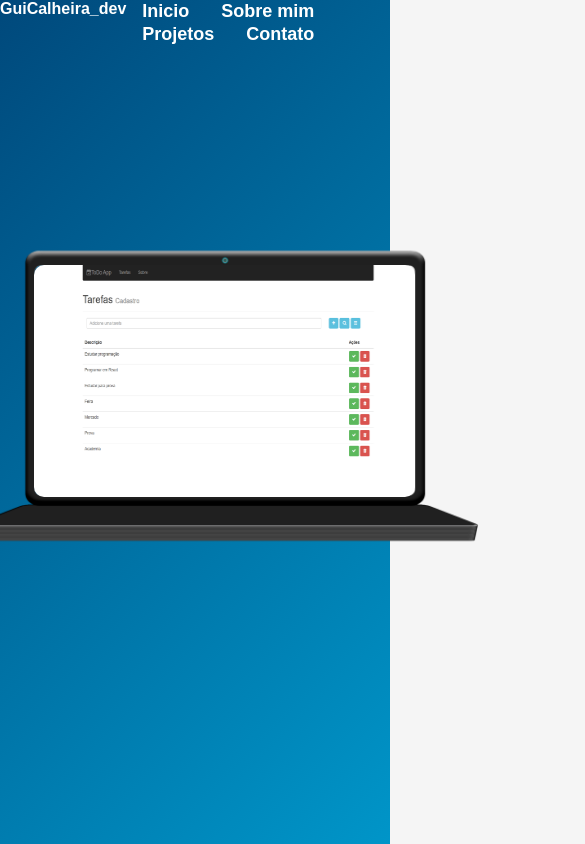
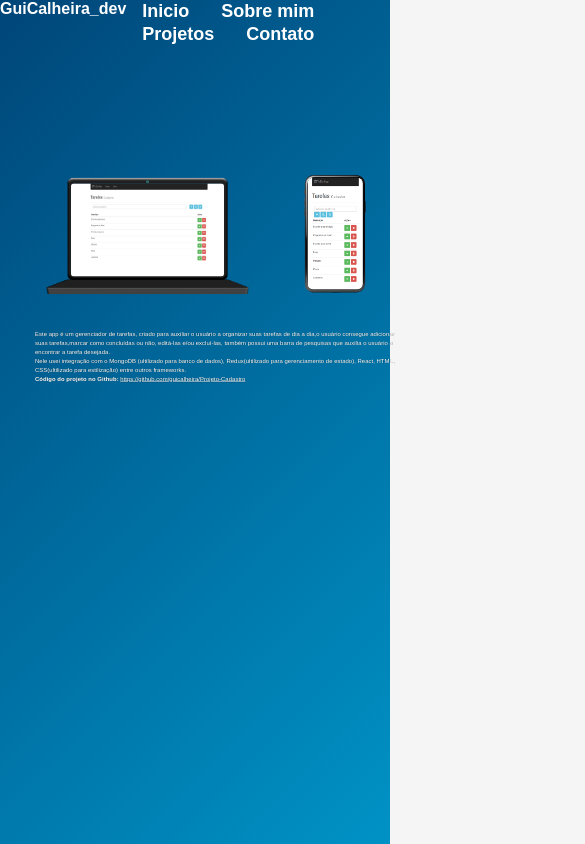
Before and after one commit to guicalheira/portfolio, a React (Create React App) app: page /projects/toDo in a window 390 px wide. Shown: the top 844 px of the page, 585 px wide, since content can reach past the window. Built offline with nearby package versions, Linux system fonts and the light colour scheme.

Commit message:
ResponsividadeFix

```diff
--- a/src/projetos/projetos.css
+++ b/src/projetos/projetos.css
@@ -68,7 +68,7 @@
   font-size: 20px;
   line-height: 1.5;
   padding: 10px;
-  max-width: 1200px;
+  width: 1200px;
 
 }
 .project-text a {
@@ -81,68 +81,38 @@
   .project-text a:hover {
     color: #00aaff;
   }
-  @media(max-width: 1135px){
-   .img-container{
-    display: flex;
-   flex-direction: row;
-   flex-wrap: wrap;
-   max-height:800px ;
-  margin-top: -100px;
-   }
-   .project-text{
-    margin-top: 400px;
-    text-shadow: 1px 1px 2px rgba(0, 0, 0, 0.5);
-    font-size: 20px;
-    line-height: 1.5;
-    padding: 10px;
-    max-width: 1200px;
-   }
-   .cellphone{
-    margin-right: 240px;
-   }
+  @media(max-width: 1200px){
+  .flex-container{
+    transform: scale(75%);
+  }
+}
+@media(max-width: 900px){
+  .flex-container{
+    margin-top: -200px;
+    margin-left: 30px;
+    transform: scale(60%);
+  }
+}
+@media(max-width: 690px){
+  .flex-container{
+    margin-left: 30px;
+    transform: scale(50%);
+  }
+}
+@media(max-width: 570px){
+  .flex-container{
+    margin-top: -300px;
+    margin-left: 40px;
+    transform: scale(40%);
+  }
+
 
 }
-@media(max-width: 700px){
- .desktop{
-  width: 600px;
-  height: 600px;
-  margin-top: 100px;
- }
- .img-desktop{
-  width: 381px;
-  height: 232px;
-  position: relative;
-  top: 169px;
-  left: 109px;
-  border-radius: 10px;
-  transform-origin: top left;
-  transform: scale(1);
- }
+@media(max-width: 440px){
+  .flex-container{
+    margin-top: -300px;
+    margin-left: 40px;
+    transform: scale(30%);
+  }
 
 }
-@media(max-width: 500px){
-.img-container{
-  margin-left: 100px;
-}
-}
-@media(max-width: 400px){
-  .img-container{
-    margin-left: 150px;
-  }
-  }
-  @media(max-width: 350px){
-    .img-container{
-      margin-left: 200px;
-    }
-    .project-text{
-      margin-left: 100px;
-    }
-    }
-    @media(max-width: 300px){
-      .img-container{
-        margin-left: 250px;
-      }
-      .project-text{
-        margin-left: 100px;
-      }
-      }
--- a/src/style/aboutMe.css
+++ b/src/style/aboutMe.css
@@ -1,7 +1,7 @@
 .aboutMe-container {
     display: flex;
     flex-direction: column;
-    flex-wrap: wrap;
+    flex-wrap: nowrap;
     align-items: center;
     position: absolute;
     top: 150px;
@@ -20,7 +20,7 @@
   .experiencia-text {
     font-size: 18px;
     line-height: 1.5;
-    max-width: 700px;
+    width: 700px;
     text-shadow: 1px 1px 2px rgba(0, 0, 0, 0.5);
 
   }
@@ -35,3 +35,59 @@
   .curriculo:hover{
     color: #00aaff;
   }
+  @media(max-width:750px){
+
+    .experiencia-text{
+   transform:  scale(90%);
+    }
+    h2{
+      transform:  scale(90%);
+    }
+    .curriculo{
+      transform:  scale(90%);
+    }
+  }
+  @media(max-width:650px){
+    .aboutMe-container{
+      margin-left: 40px;
+    }
+    .experiencia-text{
+   transform:  scale(85%);
+    }
+    h2{
+      transform:  scale(85%);
+    }
+    .curriculo{
+      transform:  scale(85%);
+    }
+  }
+  @media(max-width:525px){
+    .aboutMe-container{
+      margin-left: 80px;
+    }
+    .experiencia-text{
+   transform:  scale(75%);
+    }
+    h2{
+      transform:  scale(75%);
+    }
+    .curriculo{
+      transform:  scale(75%);
+    }
+  }
+  @media(max-width:400px){
+    .aboutMe-container{
+      margin-left: 100px;
+
+    }
+    .experiencia-text{
+      margin-top: -50px;
+   transform:  scale(65%);
+    }
+    h2{
+      transform:  scale(65%);
+    }
+    .curriculo{
+      transform:  scale(65%);
+    }
+  }
```
